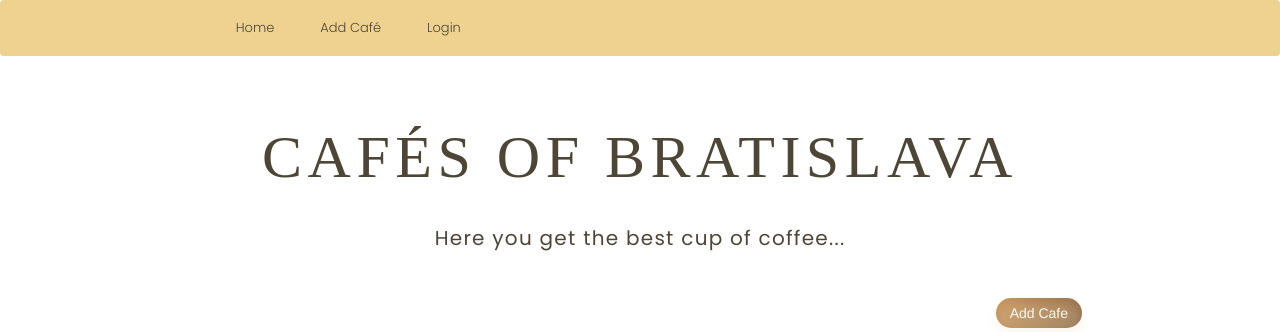
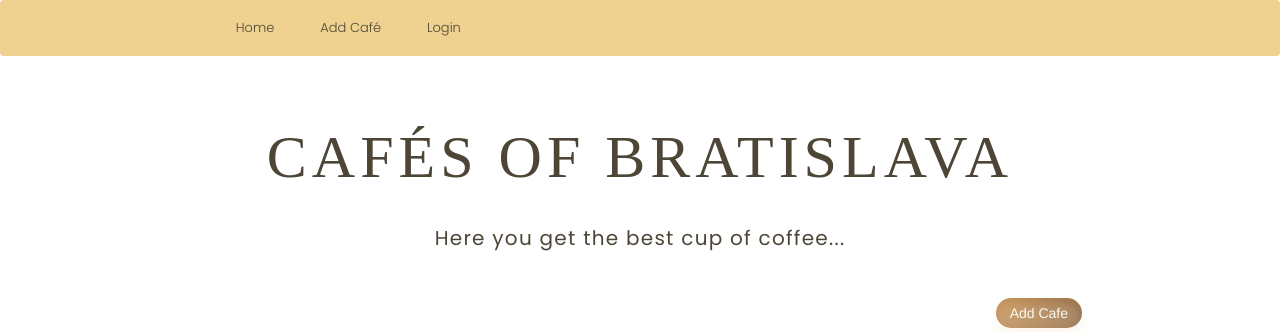
Before and after one commit to Korkova/Cafe_and_Wifi_Website-API-SQL, a Flask app: page / in a window 1280 px wide. Shown: the top 332 px of the page. Run offline with Flask 2, Linux system fonts and the light colour scheme; data that the repository does not hold is empty; some libraries are stand-ins or nearby versions; some web fonts are replaced.

Commit message:
Change code 27

```diff
--- a/static/css/styles.css
+++ b/static/css/styles.css
@@ -65,7 +65,7 @@ footer {
   line-height: 1;
   font-family: 'Grandiflora One', serif;
   /*font-weight: 400;*/
-  font-size: 11rem;
+  font-size: 10rem;
   font-weight: 300;
   padding-top: 0.3rem;
   padding-bottom: 0.3rem;
@@ -387,5 +387,4 @@ h1 {
     font-size: 10rem;
 }
 }
-
 */
```
